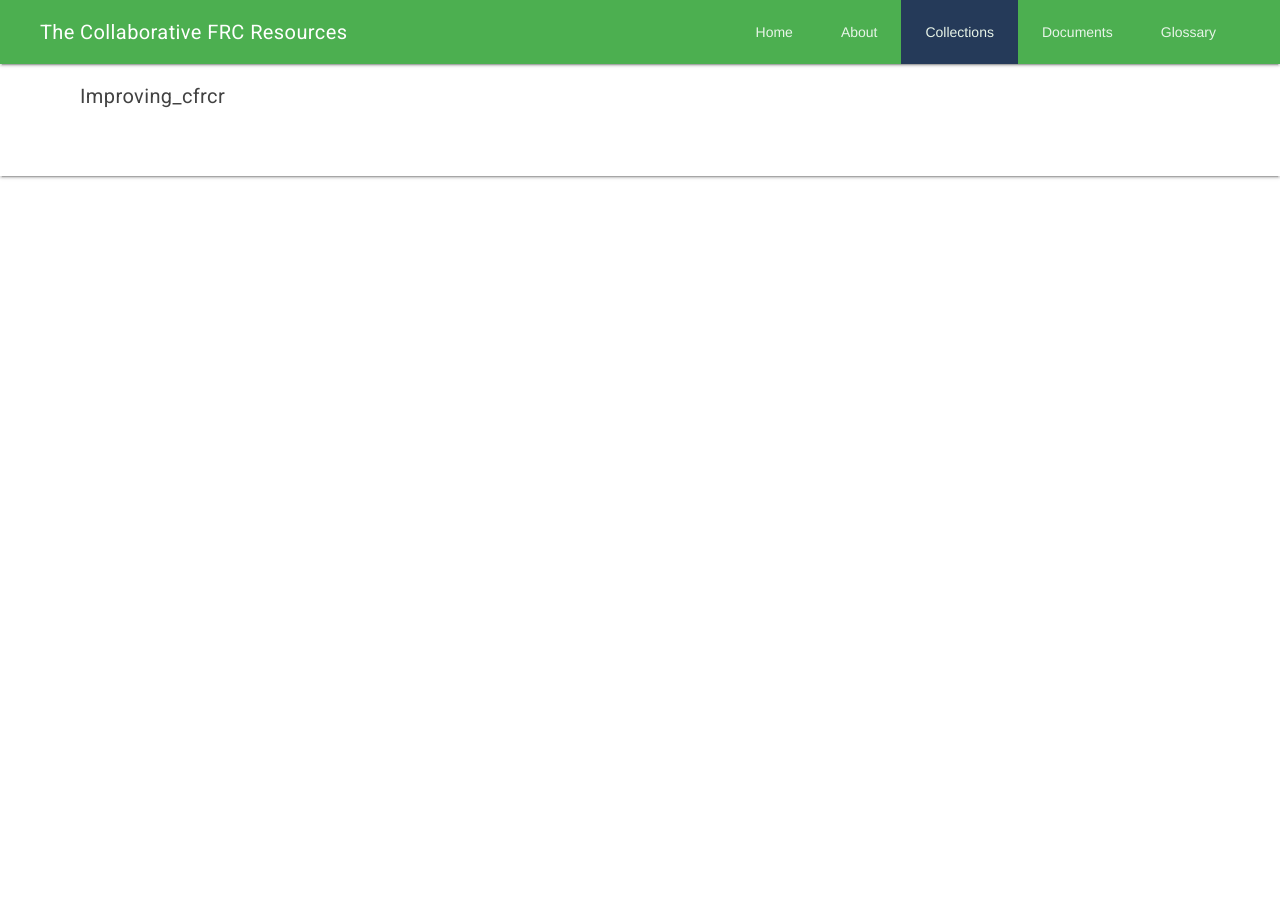
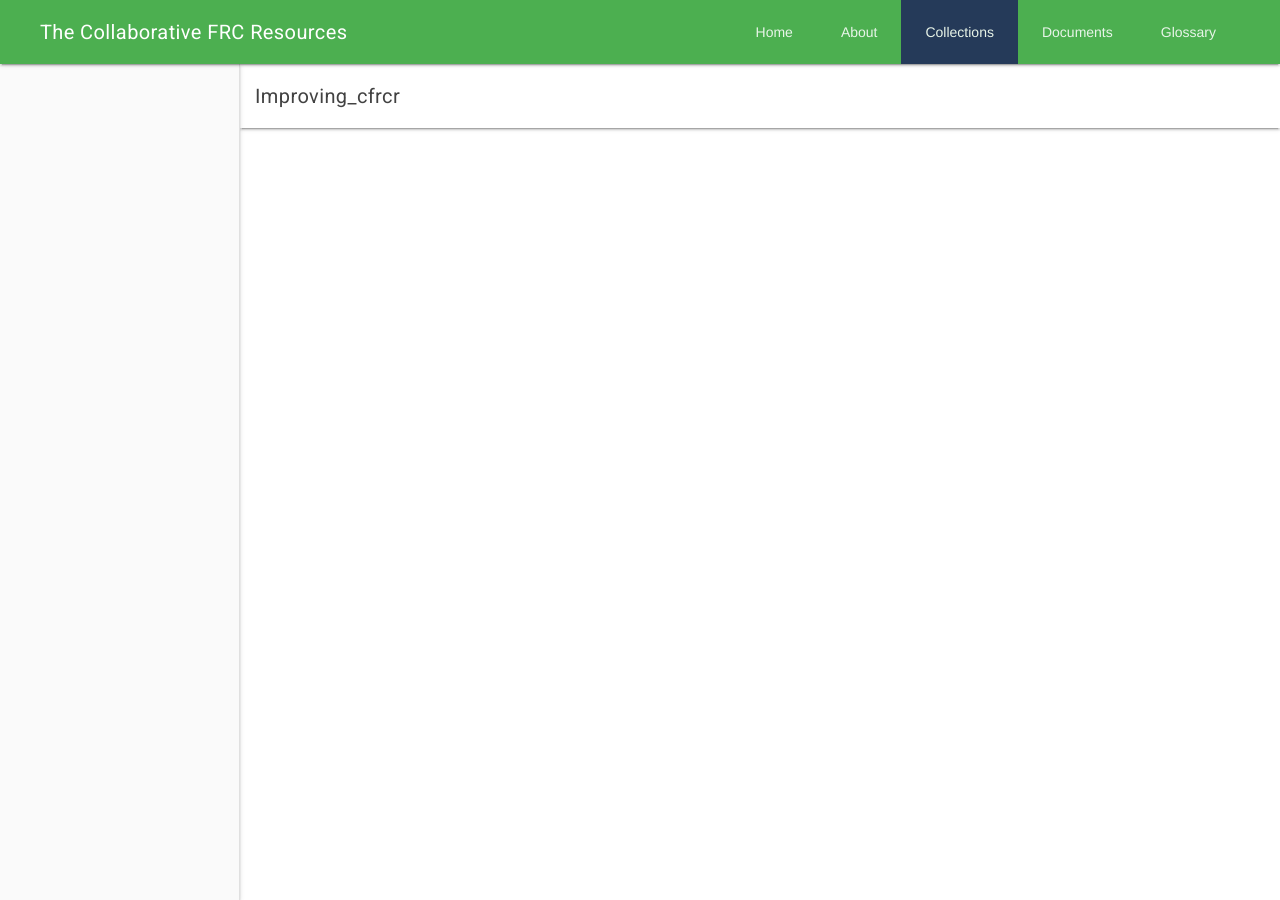
Before and after one commit to CFRCR/CFRCR, a Jekyll site: the page built from _collections/improving_cfrcr.md, in a window 1280 px wide. Built offline with Jekyll 4.4.1, drawn with Linux system fonts in a browser that asks for light colours; nearby versions of some CDN libraries.

Commit message:
Playing with collections...

```diff
--- a/_includes/collection/css
+++ b/_includes/collection/css
@@ -1,3 +1,13 @@
-#collection_nav > .mdl-layout__header-row, #collection_nav > .mdl-layout__tab-bar-container > .mdl-layout__tab-bar-button, #collection_nav > .mdl-layout__tab-bar-container > .mdl-layout__tab-bar {
+#collection_nav > .mdl-layout__header-row {
+  padding-left: 15px;
   background-color: white;
 }
+
+#collection_nav > .mdl-layout__header-row > #back_button {
+  margin-right: 15px;
+  margin-left: 15px;
+}
+
+#collection_nav > .mdl-layout__drawer-button {
+  display: none;
+}
--- a/_layouts/collection.html
+++ b/_layouts/collection.html
@@ -1,57 +1,23 @@
 ---
 layout: base
 ---
-<!-- Simple header with scrollable tabs. -->
-<div class="mdl-layout mdl-js-layout mdl-layout--fixed-header">
+<!-- The drawer is always open in large screens. The header is always shown,
+  even in small screens. -->
+<div class="mdl-layout mdl-js-layout mdl-layout--fixed-drawer
+            mdl-layout--fixed-header">
   <header id="collection_nav" class="mdl-layout__header">
-    <div class="mdl-layout__header-row">
-      <!-- Title -->
-      <span class="mdl-layout-title">{{ page.title }}</span>
-    </div>
-    <!-- Tabs -->
-    <div class="mdl-layout__tab-bar mdl-js-ripple-effect">
-      {%- for resource in page.resources -%}
-        <a class="mdl-layout__tab{% if forloop.first %} is-active{% endif %}" href="#{{ resource.title | slugify }}">{{ resource.title }}</a>
-      {%- endfor -%}
-    </div>
-  </header>
-  <main class="mdl-layout__content">
-    {%- for resource in page.resources -%}
-      <section class="mdl-layout__tab-panel{% if forloop.first %} is-active{% endif %}" id="{{ resource.title | slugify }}">
-        <h1>{{ resource.title }}</h1>
-
-        {% if resource.type == "doc" %}
-          {% assign doc_path = "_documents/" | append: resource.path %}
-          {% assign doc = site.documents | where: "path", doc_path | first %}
-          {{ doc.content }}
-        {% endif %}
-
-        {% if resource.type == "term" %}
-          {% assign term = site.glossary | where: "name", resource.term | first %}
-          {{ term.content }}
-        {% endif %}
-
-        {% if resource.type == "youtube" %}
-          <iframe width="100vw" height="56.2vw" src="https://www.youtube.com/embed/{{ resource.id }}" frameborder="0" allowfullscreen></iframe>
-        {% endif %}
-
-      </section>
-    {%- endfor -%}
-  </main>
-</div>
-
-{% comment %}
-<div class="mdl-layout mdl-js-layout mdl-layout--fixed-drawer mdl-layout--fixed-header">
-  <header class="mdl-layout__header" style="background-color: white;">
     <div class="mdl-layout__header-row">
       <span class="mdl-layout-title">{{ page.title }}</span>
       <div class="mdl-layout-spacer"></div>
-      <button class="mdl-button mdl-js-button mdl-button--fab mdl-button--mini-fab mdl-button--colored" style="margin-right: 15px;">
+      {% comment %}
+      These are for navigation if we hide the divs:
+      <button id="back_button" class="mdl-button mdl-js-button mdl-button--fab mdl-button--mini-fab mdl-button--colored">
         <i class="material-icons">arrow_back</i>
       </button>
       <button class="mdl-button mdl-js-button mdl-button--fab mdl-button--mini-fab mdl-button--colored">
         <i class="material-icons">arrow_forward</i>
       </button>
+      {% endcomment %}
     </div>
   </header>
   <div class="mdl-layout__drawer">
@@ -62,52 +28,11 @@ layout: base
     </nav>
   </div>
   <main class="mdl-layout__content">
-    <div class="page-content"><!-- Your content goes here --></div>
+    {%- for resource in page.resources -%}
+      <div id="{{ resource.title | slugify}}" style="max-width: 100%;">
+        {% include collection/content resource=resource %}
+      </div>
+      {% if forloop.last != true %}<hr>{% endif %}
+    {%- endfor -%}
   </main>
 </div>
-{% endcomment %}
-
-{% comment %}
-<div class="mdl-layout mdl-js-layout mdl-layout--fixed-drawer">
-  <div class="mdl-layout__drawer">
-    <span class="mdl-layout-title">{{ page.title }}</span>
-    <nav class="mdl-navigation">
-      <!--<a class="mdl-navigation__link" href="">Link</a>-->
-      {%- for resource in page.resources -%}
-        <a class="mdl-navigation__link" href="#{{ resource.title | slugify}}">{{ resource.title }}</a>
-      {%- endfor -%}
-    </nav>
-  </div>
-  <main class="mdl-layout__content">
-    <div class="page-content"><!-- Your content goes here --></div>
-  </main>
-</div>
-{% endcomment %}
-
-{% comment %}
-<h1>{{ page.title }}</h1>
-{{ content }}
-
-{% for resource in page.resources %}
-  <hr>
-
-  {% if resource.type == "doc" %}
-    {% assign doc_path = "_resource_docs/" | append: resource.path %}
-    {% assign doc = site.resource_docs | where: "path", doc_path | first %}
-    <h3>{% if resource.title %}{{ resource.title }}{% else %}{{ doc.title }}{% endif %}</h3>
-    {{ doc.content }}
-  {% endif %}
-
-  {% if resource.type == "term" %}
-    {% assign term = site.glossary | where: "name", resource.term | first %}
-    <h3>{% if resource.title %}{{ resource.title }}{% else %}{{ term.name }}{% endif %}</h3>
-    {{ term.content }}
-  {% endif %}
-
-  {% if resource.type == "youtube" %}
-    <h3>{{ resource.title }}</h3>
-    <iframe width="560" height="315" src="https://www.youtube.com/embed/{{ resource.id }}" frameborder="0" allowfullscreen></iframe>
-  {% endif %}
-
-{% endfor %}
-{% endcomment %}
```
Also changed, not shown: _includes/collection/content (added, +21 -0 lines).
